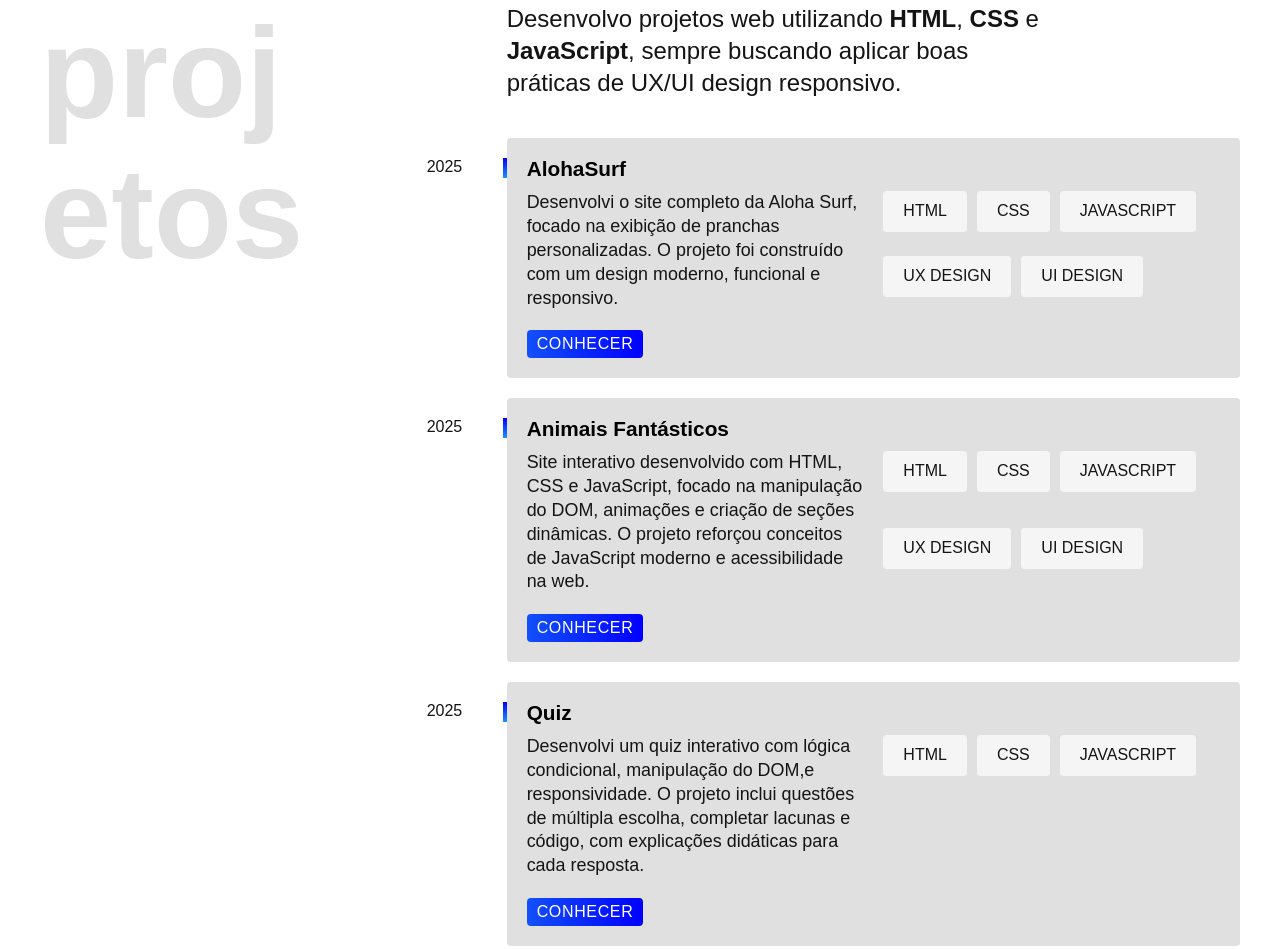
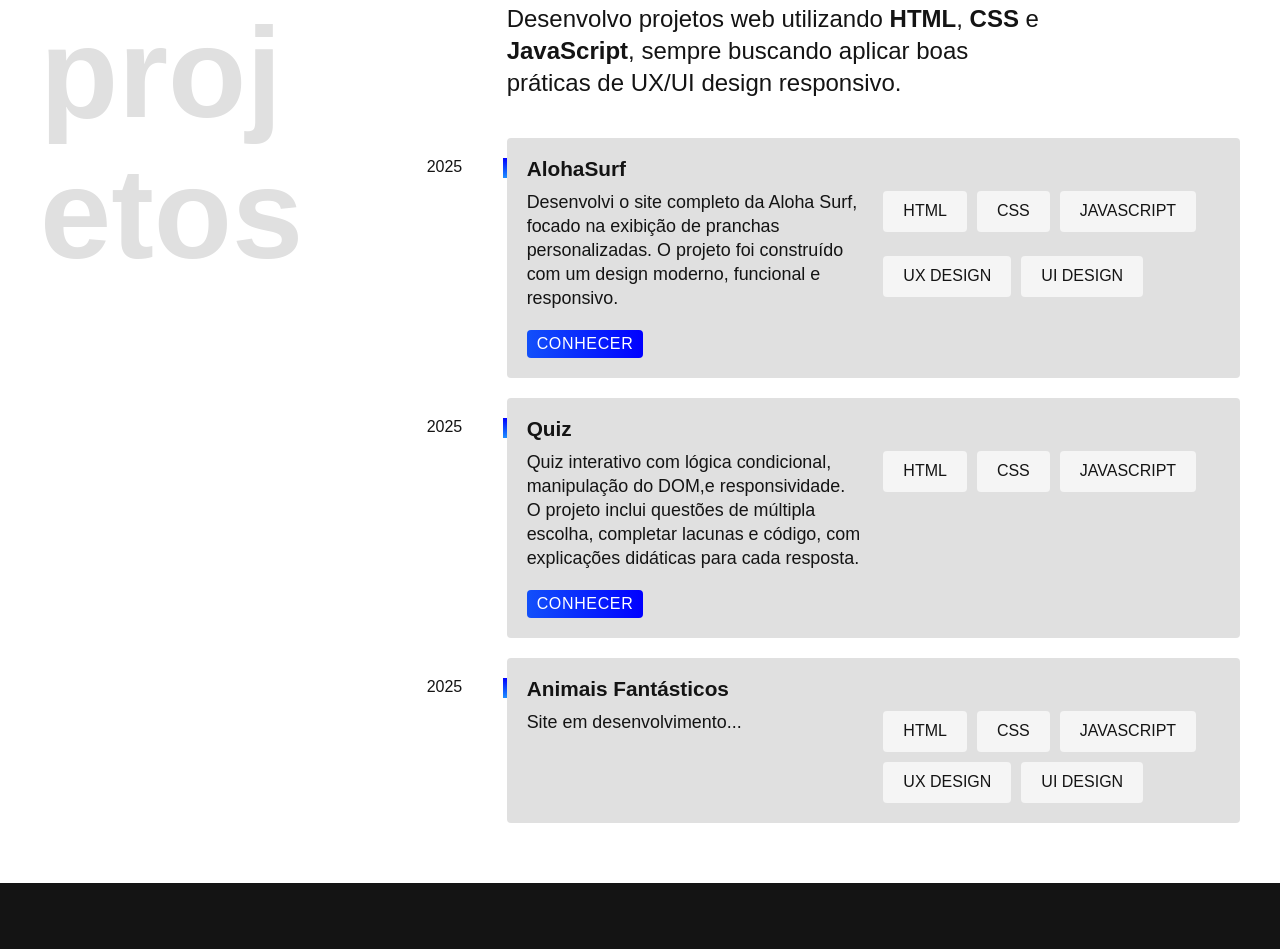
Before and after one commit to Vicente-Matheus/VicenteMatheus.github.io, a plain HTML site: page index.html in a window 1280 px wide. Shown: the part 766-1715 px from the top of the page. Drawn offline with Linux system fonts and the light colour scheme; files whose address does not match are found by name.

Commit message:
limpeza de links e reorganização de lista no site

```diff
--- a/index.html
+++ b/index.html
@@ -44,11 +44,9 @@
       <p class="experiencia-texto">
         Desenvolvo projetos web utilizando <strong>HTML</strong>, <strong>CSS</strong> e <strong>JavaScript</strong>, sempre buscando aplicar boas práticas de UX/UI design responsivo.
       </p>
-
       <div class="empresa">
         <span class="empresa-ano">2025</span>
-
-        <h2 class="empresa-titulo"><a href="./AlohaSurf/index.html" target="_blank" rel="noopener noreferrer">AlohaSurf</a></h2>
+        <h2 class="empresa-titulo">AlohaSurf</h2>
         <span class="empresa-titulo"> </span>
         <p class="empresa-texto">Desenvolvi o site completo da Aloha Surf, focado na exibição de pranchas personalizadas. O projeto foi construído com um design moderno, funcional e responsivo. </p>
         <ul class="empresa-habilidades">
@@ -61,39 +59,33 @@
         <a class="botao" href="./AlohaSurf/index.html" target="_blank" rel="noopener noreferrer">conhecer</a>
       </div>
       <div>
-
-        <div class="empresa">
-          <span class="empresa-ano">2025</span>
-          <h2 class="empresa-titulo"><a href="./in.html" target="_blank" rel="noopener noreferrer"> Animais Fantásticos</a></h2>
-          <span class="empresa-titulo"> </span>
-          <p class="empresa-texto">Site interativo desenvolvido com HTML, CSS e JavaScript, focado na manipulação do DOM, animações e criação de seções dinâmicas. O projeto reforçou conceitos de JavaScript moderno e acessibilidade na web.
-
-          </p>
-          <ul class="empresa-habilidades">
-            <li>HTML</li>
-            <li>CSS</li>
-            <li>JAVASCRIPT</li>
-            <li>UX DESIGN</li>
-            <li>UI DESIGN</li>
-          </ul>
-
-          <a class="botao" href="./ix.html" target="_blank" rel="noopener noreferrer">conhecer</a>
-        </div>
         <div>
-
           <div class="empresa">
             <span class="empresa-ano">2025</span>
-            <h2 class="empresa-titulo"> <a href="./quiz/index.html" target="_blank" rel="noopener noreferrer">Quiz</a></h2>
+            <h2 class="empresa-titulo">Quiz</h2>
             <span class="empresa-titulo"> </span>
-            <p class="empresa-texto">Desenvolvi um quiz interativo com lógica condicional, manipulação do DOM,e responsividade. O projeto inclui questões de múltipla escolha, completar lacunas e código, com explicações didáticas para cada resposta.</p>
+            <p class="empresa-texto">Quiz interativo com lógica condicional, manipulação do DOM,e responsividade. O projeto inclui questões de múltipla escolha, completar lacunas e código, com explicações didáticas para cada resposta.</p>
             <ul class="empresa-habilidades">
               <li>HTML</li>
               <li>CSS</li>
               <li>JAVASCRIPT</li>
-              <!-- <li>UX DESIGN</li>
-              <li>UI DESIGN</li> -->
             </ul>
             <a class="botao" href="./quiz/index.html" target="_blank" rel="noopener noreferrer">conhecer</a>
+          </div>
+          <div class="empresa">
+            <span class="empresa-ano">2025</span>
+            <h2 class="empresa-titulo">Animais Fantásticos</h2>
+            <span class="empresa-titulo"> </span>
+            <p class="empresa-texto">Site em desenvolvimento...
+            </p>
+            <ul class="empresa-habilidades">
+              <li>HTML</li>
+              <li>CSS</li>
+              <li>JAVASCRIPT</li>
+              <li>UX DESIGN</li>
+              <li>UI DESIGN</li>
+            </ul>
+            <!-- <a class="botao" href="./animais.html" target="_blank" rel="noopener noreferrer">conhecer</a> -->
           </div>
         </div>
   </section>
```
